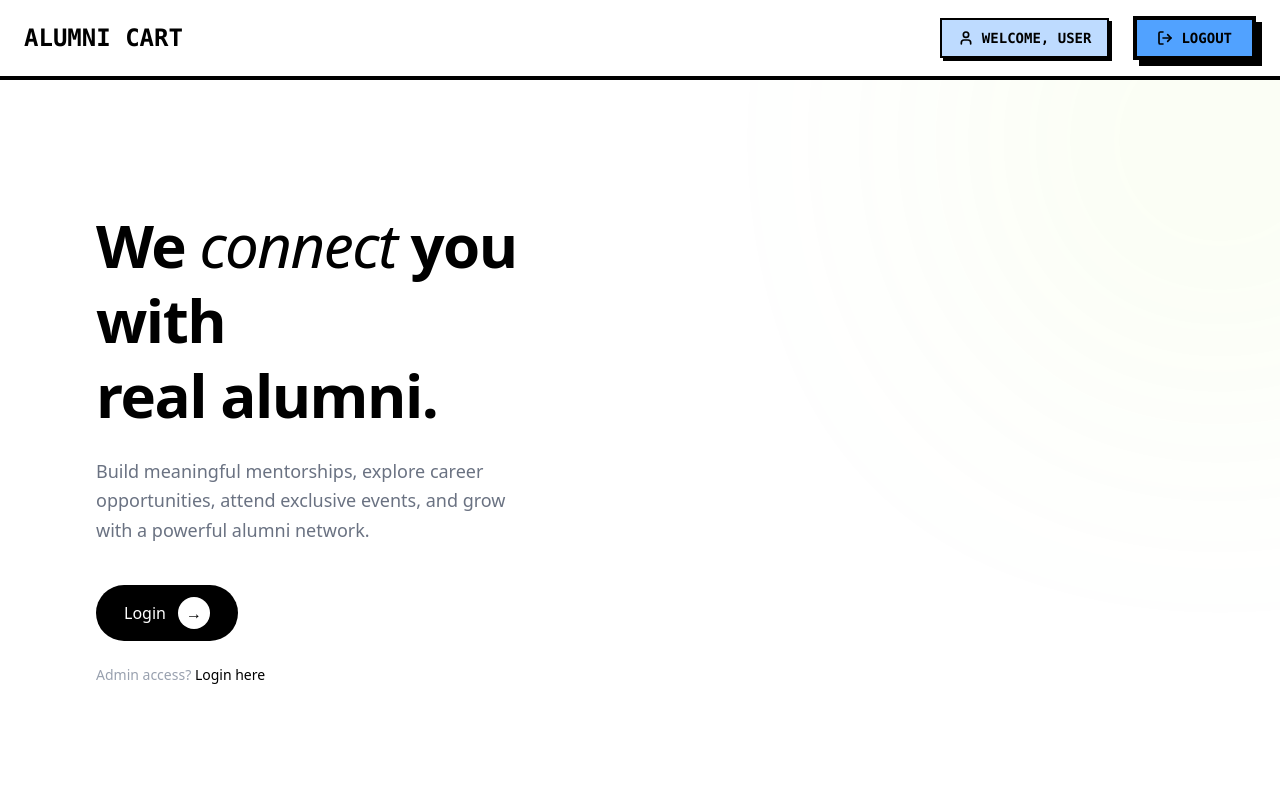
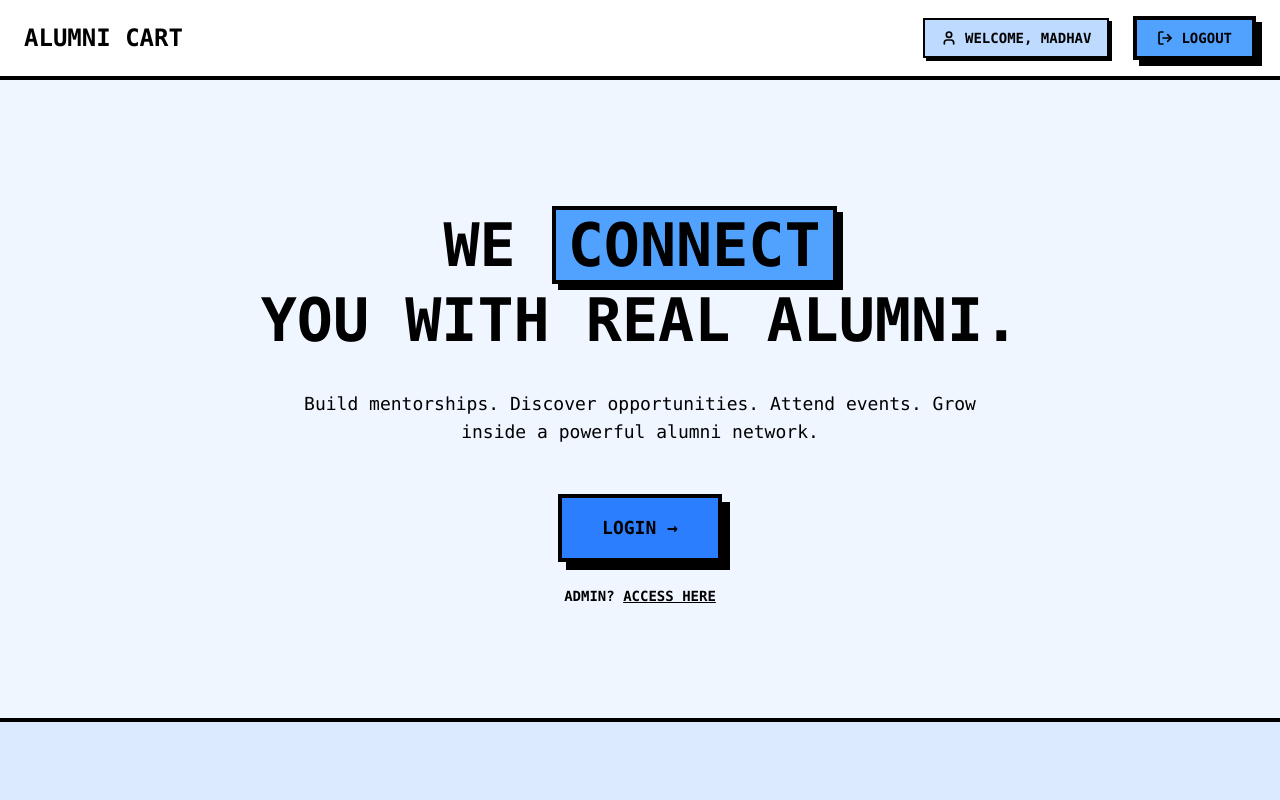
Before and after one commit to MadhavSinha007/Alucard, a React (Vite) app in the folder alumni-cart/: page / in a window 1280 px wide. Shown: the top 800 px of the page. Built offline with nearby package versions, Linux system fonts and the light colour scheme.

Commit message:
updated login, home donation and header, page

```diff
--- a/alumni-cart/src/components/auth/Login.jsx
+++ b/alumni-cart/src/components/auth/Login.jsx
@@ -15,7 +15,7 @@ const Login = () => {
     e.preventDefault();
 
     if (!email || !password) {
-      setError("Please enter email and password");
+      setError("PLEASE ENTER EMAIL AND PASSWORD");
       return;
     }
 
@@ -29,56 +29,105 @@ const Login = () => {
   };
 
   return (
-    <div className="h-screen overflow-hidden flex items-center justify-center bg-white text-black px-6">
+    <div className="min-h-screen flex items-center justify-center bg-blue-50 font-mono px-6">
+
       <form
         onSubmit={handleSubmit}
-        className="w-full max-w-md border border-gray-200 p-10 rounded-2xl space-y-6 shadow-sm"
+        className="
+          w-full max-w-md
+          bg-blue-200
+          border-4 border-black
+          p-10
+          shadow-[10px_10px_0px_#000]
+          space-y-8
+        "
       >
+
+        {/* Title */}
         <div>
-          <h1 className="text-3xl font-bold tracking-tight">
-            {isAdmin ? "Admin Login" : "User Login"}
+          <h1 className="text-3xl font-black">
+            {isAdmin ? "ADMIN LOGIN" : "USER LOGIN"}
           </h1>
-          <p className="text-gray-500 mt-2 text-sm">
+
+          <p className="mt-2 text-sm font-bold">
             {isAdmin
-              ? "Access the admin control panel."
-              : "Sign in to access the Alumni Portal."}
+              ? "ACCESS THE ADMIN CONTROL PANEL."
+              : "SIGN IN TO ACCESS THE ALUMNI PORTAL."}
           </p>
         </div>
 
+        {/* Error */}
         {error && (
-          <p className="text-red-500 text-sm">{error}</p>
+          <div className="bg-red-400 border-4 border-black px-4 py-3 font-bold shadow-[4px_4px_0px_#000]">
+            {error}
+          </div>
         )}
 
+        {/* Email */}
         <input
           type="email"
-          placeholder="Email"
-          className="w-full border border-gray-300 px-4 py-3 rounded-xl focus:outline-none focus:ring-2 focus:ring-black transition"
+          placeholder="EMAIL"
+          className="
+            w-full
+            border-4 border-black
+            px-4 py-3
+            bg-white
+            font-bold
+            focus:outline-none
+            focus:bg-blue-100
+          "
           value={email}
           onChange={(e) => setEmail(e.target.value)}
         />
 
+        {/* Password */}
         <input
           type="password"
-          placeholder="Password"
-          className="w-full border border-gray-300 px-4 py-3 rounded-xl focus:outline-none focus:ring-2 focus:ring-black transition"
+          placeholder="PASSWORD"
+          className="
+            w-full
+            border-4 border-black
+            px-4 py-3
+            bg-white
+            font-bold
+            focus:outline-none
+            focus:bg-blue-100
+          "
           value={password}
           onChange={(e) => setPassword(e.target.value)}
         />
 
-        <button className="w-full bg-black text-white py-3 rounded-xl font-medium hover:opacity-90 transition">
-          {isAdmin ? "Login as Admin" : "Login"}
+        {/* Button */}
+        <button
+          type="submit"
+          className="
+            w-full
+            bg-blue-500
+            border-4 border-black
+            py-3
+            font-black
+            text-lg
+            shadow-[6px_6px_0px_#000]
+            transition-all duration-150
+            hover:translate-x-1 hover:translate-y-1
+            hover:shadow-[3px_3px_0px_#000]
+          "
+        >
+          {isAdmin ? "LOGIN AS ADMIN" : "LOGIN"}
         </button>
 
-        <div className="text-center text-sm text-gray-500">
-          {isAdmin ? "Not an admin?" : "Are you an admin?"}{" "}
+        {/* Toggle */}
+        <div className="text-center text-sm font-bold">
+          {isAdmin ? "NOT AN ADMIN?" : "ARE YOU AN ADMIN?"}{" "}
           <button
             type="button"
             onClick={() => setIsAdmin(!isAdmin)}
-            className="text-black font-medium hover:underline"
+            className="underline"
           >
-            {isAdmin ? "User Login" : "Admin Login"}
+            {isAdmin ? "USER LOGIN" : "ADMIN LOGIN"}
           </button>
         </div>
+
       </form>
     </div>
   );
--- a/alumni-cart/src/components/donations/DonationCard.jsx
+++ b/alumni-cart/src/components/donations/DonationCard.jsx
@@ -2,16 +2,36 @@ import React from "react";
 
 const DonationCard = () => {
   return (
-    <div className="bg-gray-900 p-6 rounded border border-gray-800">
-      <h3 className="text-white font-semibold mb-2">
-        Alumni Scholarship Fund
+    <div
+      className="
+        bg-blue-200
+        border-4 border-black
+        p-6
+        shadow-[8px_8px_0px_#000]
+        font-mono
+      "
+    >
+      <h3 className="text-xl font-black mb-3">
+        ALUMNI SCHOLARSHIP FUND
       </h3>
-      <p className="text-gray-400 text-sm mb-4">
+
+      <p className="font-medium mb-6">
         Support students through scholarships.
       </p>
 
-      <button className="bg-white text-black px-4 py-2 rounded">
-        Donate
+      <button
+        className="
+          bg-blue-500
+          border-4 border-black
+          px-6 py-2
+          font-black
+          shadow-[4px_4px_0px_#000]
+          transition-all duration-150
+          hover:translate-x-1 hover:translate-y-1
+          hover:shadow-[2px_2px_0px_#000]
+        "
+      >
+        DONATE
       </button>
     </div>
   );
--- a/alumni-cart/src/components/donations/DonationHistory.jsx
+++ b/alumni-cart/src/components/donations/DonationHistory.jsx
@@ -2,14 +2,29 @@ import React from "react";
 
 const DonationHistory = () => {
   return (
-    <div className="bg-gray-900 p-6 rounded border border-gray-800">
-      <h3 className="text-white font-semibold mb-4">
-        Donation History
+    <div
+      className="
+        bg-blue-100
+        border-4 border-black
+        p-6
+        shadow-[8px_8px_0px_#000]
+        font-mono
+      "
+    >
+      <h3 className="text-xl font-black mb-6">
+        DONATION HISTORY
       </h3>
 
-      <p className="text-gray-500 text-sm">
-        No donations yet.
-      </p>
+      <div
+        className="
+          bg-white
+          border-4 border-black
+          p-4
+          font-bold
+        "
+      >
+        NO DONATIONS YET.
+      </div>
     </div>
   );
 };
--- a/alumni-cart/src/components/layout/Header.jsx
+++ b/alumni-cart/src/components/layout/Header.jsx
@@ -1,7 +1,17 @@
 import React from "react";
 import { LogOut, User } from "lucide-react";
+import { useFakeAuth } from "../../hooks/useFakeAuth";
+import { useNavigate } from "react-router-dom";
 
 const Header = () => {
+  const { user, logout } = useFakeAuth();
+  const navigate = useNavigate();
+
+  const handleLogout = () => {
+    logout();          // clear auth state
+    navigate("/");     // go back to home (or /login)
+  };
+
   return (
     <header className="
       h-20
@@ -26,11 +36,12 @@ const Header = () => {
         <div className="flex items-center gap-2 border-2 border-black px-4 py-2 bg-blue-200 shadow-[3px_3px_0px_#000]">
           <User size={16} strokeWidth={2.5} />
           <span className="text-sm font-bold">
-            WELCOME, USER
+            WELCOME, {user?.name?.toUpperCase() || "USER"}
           </span>
         </div>
 
         <button
+          onClick={handleLogout}
           className="
             flex items-center gap-2
             bg-blue-400
--- a/alumni-cart/src/pages/HomePage.jsx
+++ b/alumni-cart/src/pages/HomePage.jsx
@@ -5,64 +5,67 @@ import HomeFooter from "../components/layout/HomeFooter";
 
 const HomePage = () => {
   return (
-    <div className="relative min-h-screen bg-white text-black overflow-hidden">
-      {/* === Soft Gradient Blobs (Subtle) === */}
-      <div className="pointer-events-none absolute top-[-140px] right-[-140px] w-[320px] sm:w-[400px] h-[320px] sm:h-[400px] bg-lime-400 rounded-full blur-[160px] opacity-10"></div>
-      <div className="pointer-events-none absolute bottom-[-180px] left-[-180px] w-[420px] sm:w-[500px] h-[420px] sm:h-[500px] bg-yellow-300 rounded-full blur-[180px] opacity-10"></div>
+    <div className="min-h-screen bg-blue-50 text-black font-mono">
 
-      {/* === Hero Section === */}
-      <section className="relative z-10 max-w-6xl mx-auto px-4 sm:px-6 md:px-8 pt-24 sm:pt-28 md:pt-32 pb-20 sm:pb-24">
-        <div className="grid md:grid-cols-2 items-center gap-12 md:gap-16">
-          {/* Left Content */}
-          <div>
-            <h1 className="text-4xl sm:text-5xl md:text-6xl font-extrabold leading-tight tracking-tight">
-              We <span className="italic font-light">connect</span> you with
+      {/* === HERO SECTION (CENTERED) === */}
+      <section className="flex flex-col items-center justify-center text-center px-6 pt-32 pb-28">
+
+        <h1 className="text-5xl md:text-6xl font-black leading-tight max-w-4xl">
+          WE{" "}
+          <span className="bg-blue-400 px-3 border-4 border-black shadow-[6px_6px_0px_#000]">
+            CONNECT
+          </span>
           <br />
-              real alumni.
+          YOU WITH REAL ALUMNI.
         </h1>
 
-            <p className="mt-5 sm:mt-6 text-gray-500 text-base sm:text-lg max-w-md leading-relaxed">
-              Build meaningful mentorships, explore career opportunities,
-              attend exclusive events, and grow with a powerful alumni network.
+        <p className="mt-8 text-lg font-medium max-w-2xl">
+          Build mentorships. Discover opportunities. Attend events.
+          Grow inside a powerful alumni network.
         </p>
 
         {/* CTA */}
-            <div className="mt-8 sm:mt-10 flex items-center gap-6">
+        <div className="mt-12">
           <Link
             to="/login"
-                className="group inline-flex items-center gap-3 bg-black text-white px-6 sm:px-7 py-3 rounded-full font-medium transition-all duration-300 hover:opacity-90"
+            className="
+              inline-block
+              bg-blue-500
+              border-4 border-black
+              px-10 py-4
+              font-black text-lg
+              shadow-[8px_8px_0px_#000]
+              transition-all duration-150
+              hover:translate-x-1 hover:translate-y-1
+              hover:shadow-[4px_4px_0px_#000]
+            "
           >
-                Login
-                <span className="w-8 h-8 flex items-center justify-center bg-white text-black rounded-full transition-transform duration-300 group-hover:translate-x-1">
-                  →
-                </span>
+            LOGIN →
           </Link>
         </div>
 
-            {/* Admin Access */}
-            <div className="mt-5 sm:mt-6 text-sm text-gray-400">
-              Admin access?{" "}
-              <Link
-                to="/login"
-                className="text-black font-medium hover:underline"
-              >
-                Login here
+        {/* Admin */}
+        <div className="mt-6 text-sm font-bold">
+          ADMIN?{" "}
+          <Link to="/login" className="underline">
+            ACCESS HERE
           </Link>
         </div>
-          </div>
 
-          {/* Right Spacer (future illustration) */}
-          <div className="hidden md:block" />
+      </section>
+
+      {/* === FAQ FULL WIDTH SECTION === */}
+      <section className="w-full bg-blue-100 border-t-4 border-black py-20 px-6">
+        <div className="max-w-6xl mx-auto">
+          <FAQSection />
         </div>
       </section>
 
-      {/* === FAQ Section === */}
-      <section className="mt-8 sm:mt-12 md:mt-16">
-        <FAQSection />
-      </section>
+      {/* === FOOTER === */}
+      <div className="border-t-4 border-black">
+        <HomeFooter />
+      </div>
 
-      {/* === Footer === */}
-      <HomeFooter />
     </div>
   );
 };
```
Lines whose indentation alone changed are shown as unchanged.
